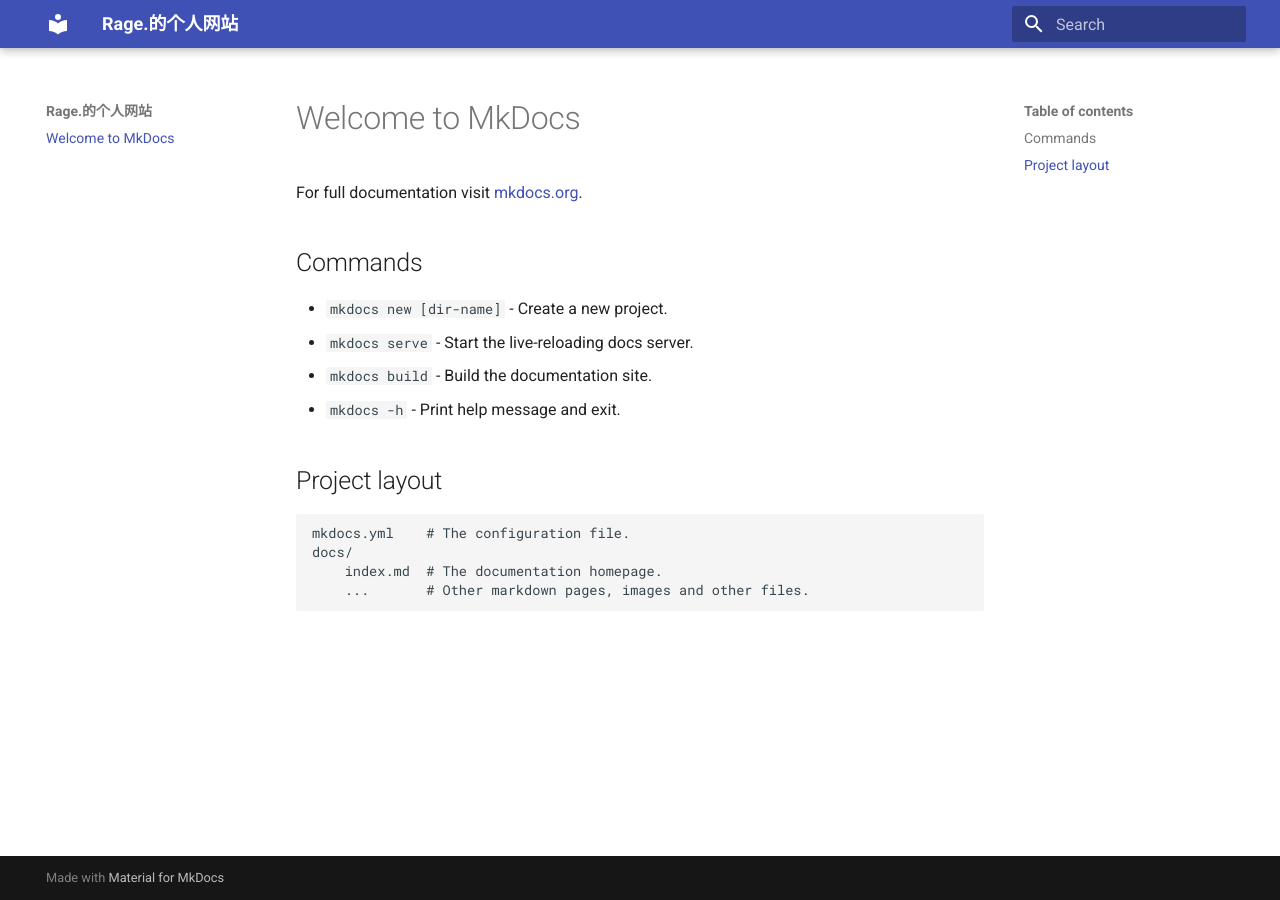
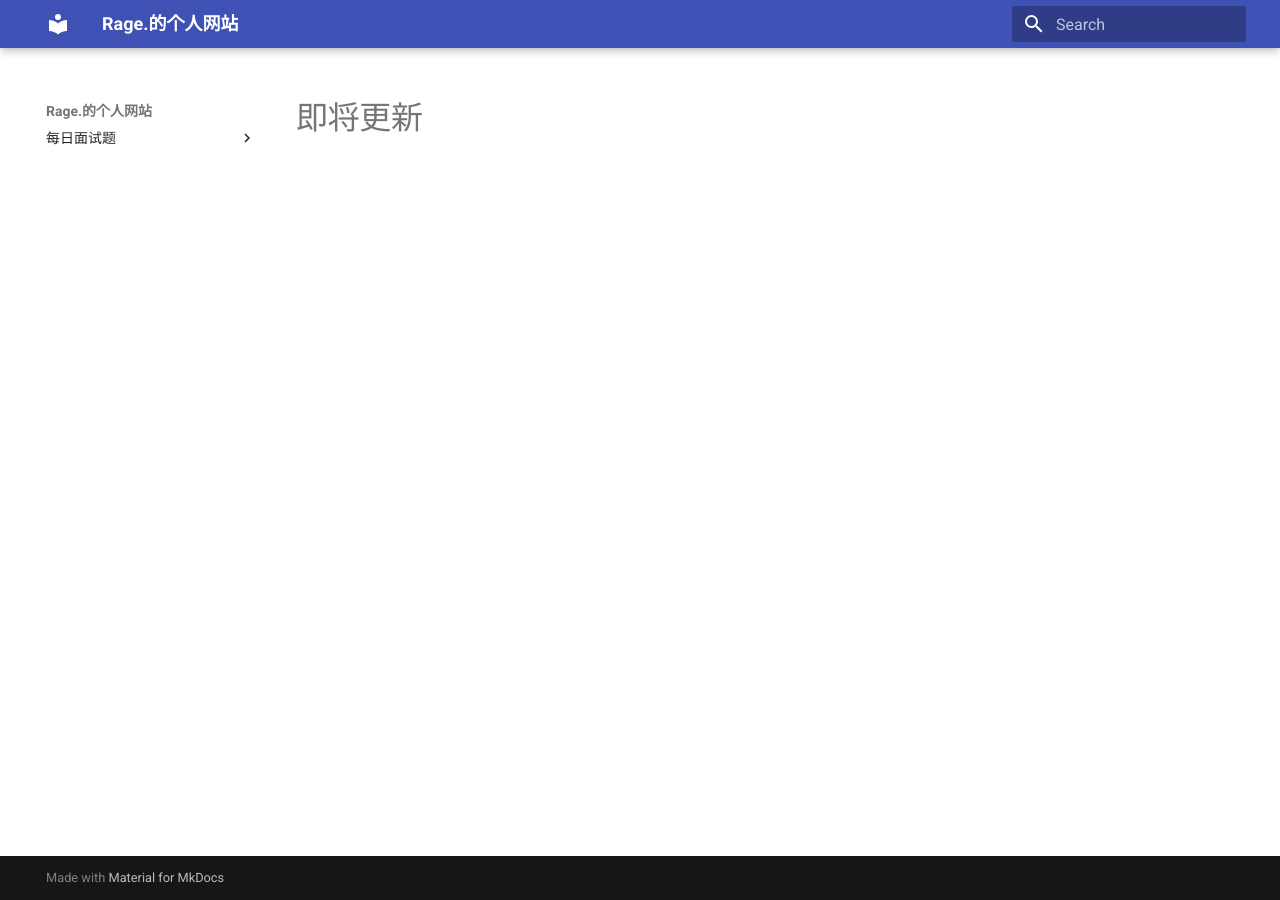
Before and after one commit to 12age/12age.github.io, an MkDocs documentation site: the page built from docs/index.md, in a window 1280 px wide. Built offline with MkDocs 1.6.1 and Material for MkDocs 9.7.7, drawn with Linux system fonts in a browser that asks for light colours.

Commit message:
添加文章测试

```diff
--- a/docs/index.md
+++ b/docs/index.md
@@ -1,17 +1 @@
-# Welcome to MkDocs
-
-For full documentation visit [mkdocs.org](https://www.mkdocs.org).
-
-## Commands
-
-* `mkdocs new [dir-name]` - Create a new project.
-* `mkdocs serve` - Start the live-reloading docs server.
-* `mkdocs build` - Build the documentation site.
-* `mkdocs -h` - Print help message and exit.
-
-## Project layout
-
-    mkdocs.yml    # The configuration file.
-    docs/
-        index.md  # The documentation homepage.
-        ...       # Other markdown pages, images and other files.
+# 即将更新
--- a/mkdocs.yml
+++ b/mkdocs.yml
@@ -1,5 +1,32 @@
 site_name: Rage.的个人网站
 site_url: https://12age.github.io/mymkdocs/
 site_author: Rage.
+
+#主题
 theme:
   name: material #主题
+  palette:
+  primary: yellow
+
+# #白天黑夜切换
+# theme:
+#   palette:
+#       # Palette toggle for light mode
+#     - scheme: default
+#       toggle:
+#         icon: material/brightness-7
+#         name: Switch to dark mode
+
+#     # Palette toggle for dark mode
+#     - scheme: slate
+#       toggle:
+#         icon: material/brightness-4
+#         name: Switch to light mode
+
+
+
+
+
+nav:
+  - 每日面试题:
+    - 2025年8月19日: blog/测试.md
```
Also changed, not shown: docs/blog/测试.md (added, +5 -0 lines).
